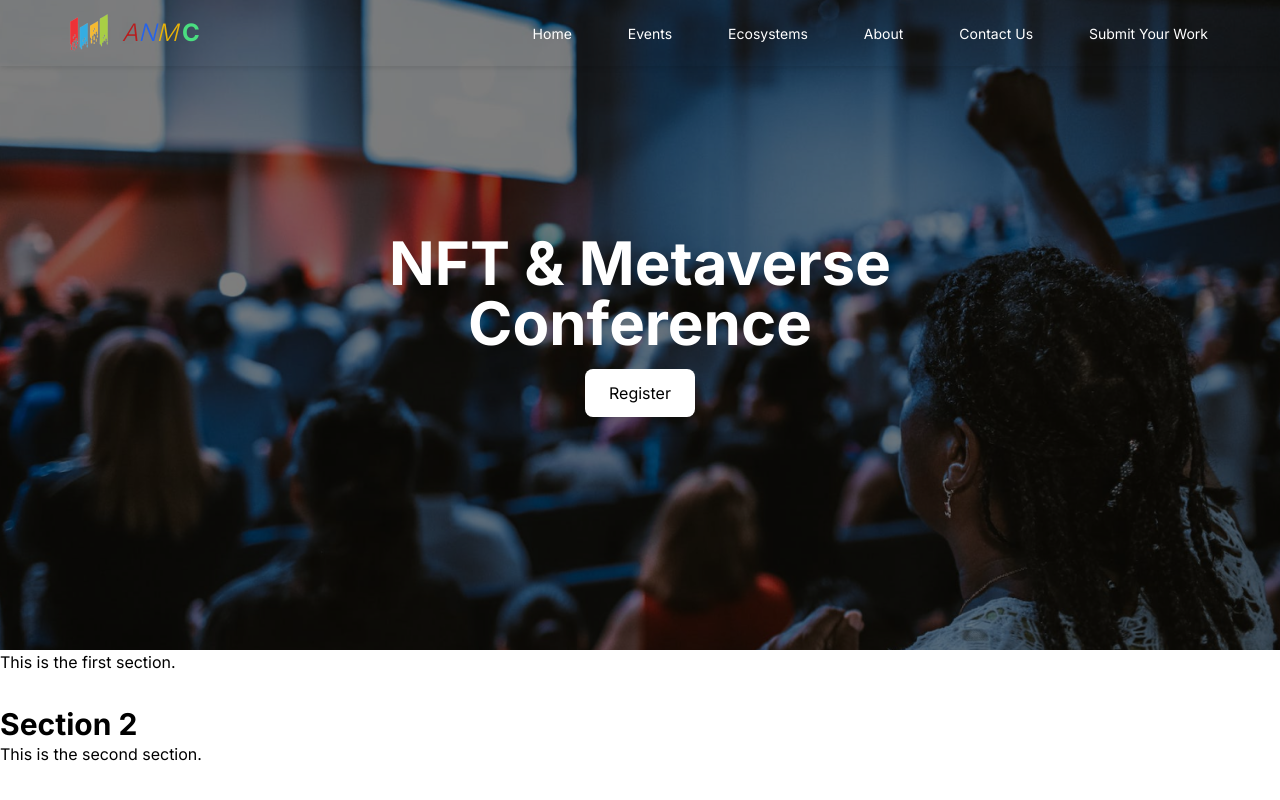
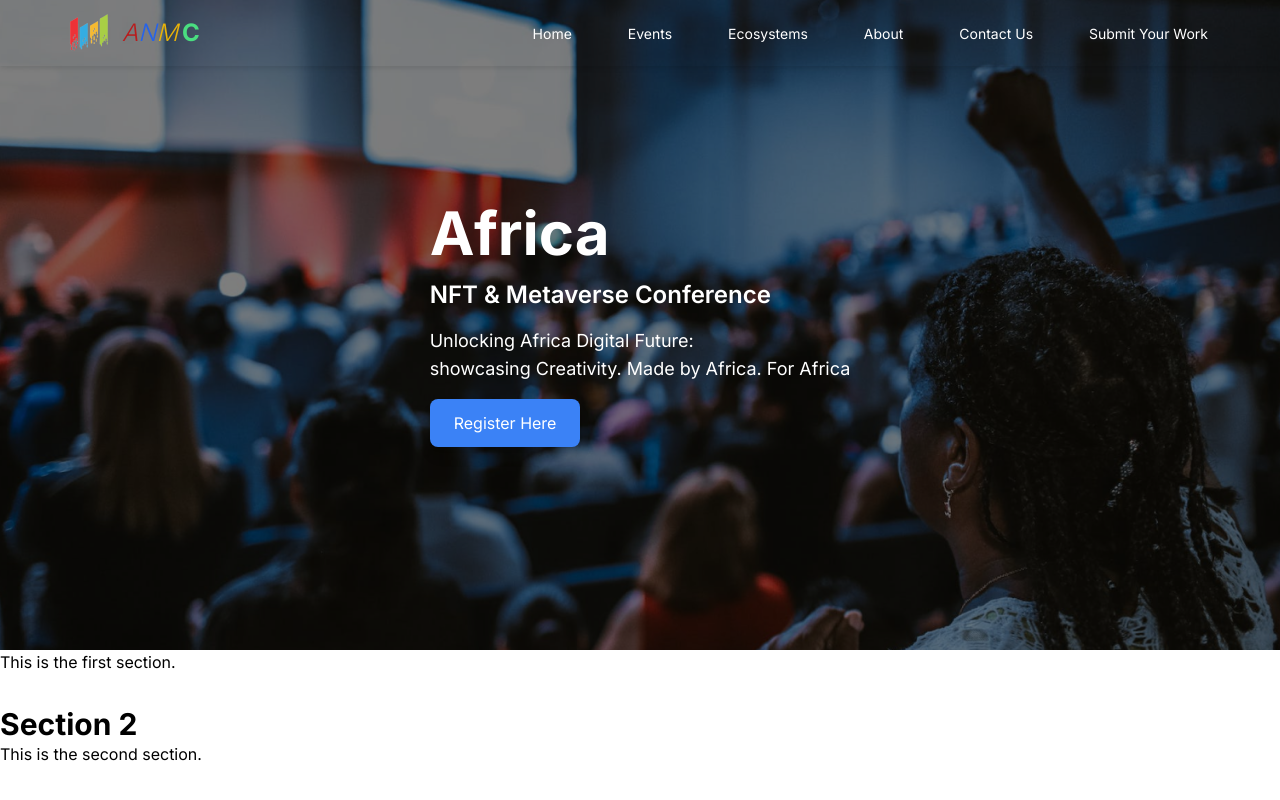
Before and after one commit to PEPPERLYL/anmc, a Next.js app: page / in a window 1280 px wide. Shown: the top 800 px of the page. Built offline with nearby package versions, Linux system fonts and the light colour scheme.

Commit message:
third commit-6

```diff
--- a/components/Hero.js
+++ b/components/Hero.js
@@ -52,12 +52,17 @@ const Hero = () => {
         {/* Hero Overlay */}
         <div className="absolute top-0 left-0 w-full h-full bg-black opacity-50"></div>
         {/* Hero Content */}
-        <div className="absolute top-1/2 left-1/2 transform -translate-x-1/2 -translate-y-1/2 text-center text-white">
-          <h1 className="text-4xl lg:text-6xl font-bold mb-4">
+        <div className="absolute text-white">
+          <p className="text-3xl lg:text-6xl font-bold mb-4">Africa</p>
+          <p className="text-xl lg:text-2xl font-semibold mb-4">
             NFT & Metaverse Conference
-          </h1>
-          <button className="bg-white text-black px-6 py-3 rounded-lg shadow-lg">
-            Register
+          </p>
+          <p className="hidden lg:flex flex-col text-lg mb-4">
+            <span>Unlocking Africa Digital Future:</span>
+            <span> showcasing Creativity. Made by Africa. For Africa</span>
+          </p>
+          <button className="bg-blue-500 text-white px-6 py-3 rounded-lg shadow-lg">
+            Register Here
           </button>
         </div>
       </div>
--- a/package.json
+++ b/package.json
@@ -9,6 +9,7 @@
     "lint": "next lint"
   },
   "dependencies": {
+    "framer-motion": "^11.0.5",
     "next": "14.1.0",
     "react": "^18",
     "react-dom": "^18",
```
Also changed, not shown: 1 other file (tests, documents, lock files or other folders).
